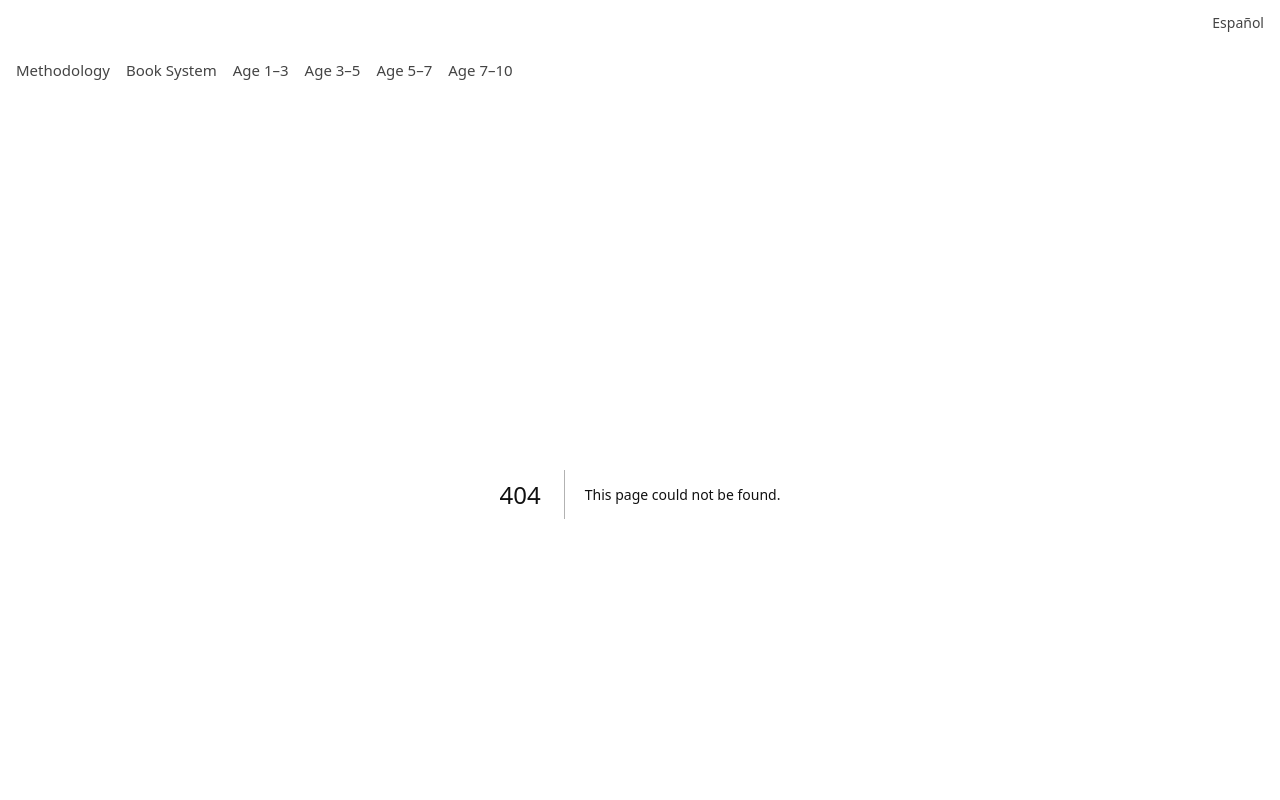
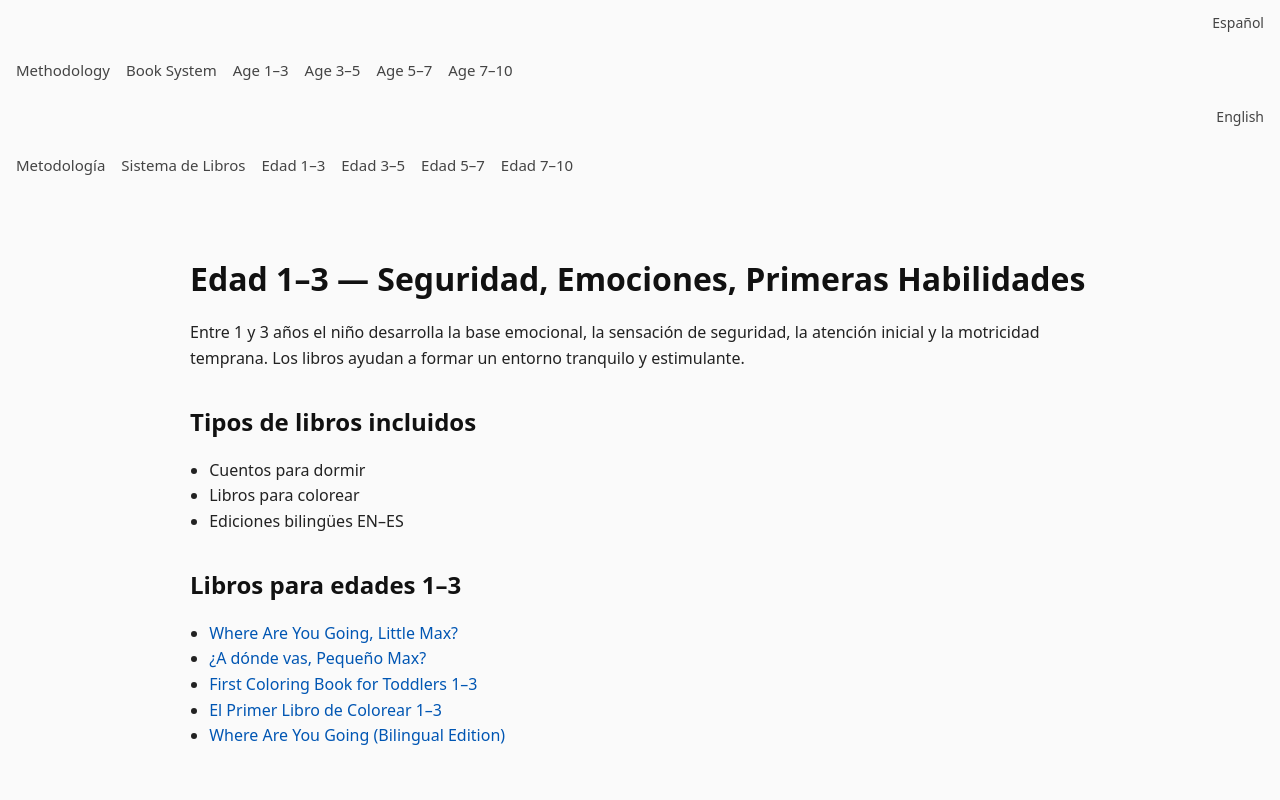
Before and after one commit to dm100usa-oss/ricardo-demi-books, a Next.js app: page /es/ages/1-3 in a window 1280 px wide. Before the commit this address had no page. Shown: the top 800 px of the page. Built offline with nearby package versions, Linux system fonts and the light colour scheme.

Commit message:
Create page.tsx

```diff
--- /dev/null
+++ b/app/es/ages/1-3/page.tsx
@@ -0,0 +1,59 @@
+import Link from "next/link";
+import fs from "fs";
+import path from "path";
+
+export const dynamic = "force-static";
+
+function getBooks() {
+  const filePath = path.join(process.cwd(), "app", "books", "books.json");
+  const json = fs.readFileSync(filePath, "utf-8");
+  return JSON.parse(json).books;
+}
+
+export default function Age13ESPage() {
+  const books = getBooks().filter((b) => b.age_group === "1-3");
+
+  return (
+    <main className="prose prose-neutral max-w-none">
+      <h1>Edad 1–3 — Seguridad, Emociones, Primeras Habilidades</h1>
+
+      <p>
+        Entre 1 y 3 años el niño desarrolla la base emocional, la sensación de
+        seguridad, la atención inicial y la motricidad temprana. Los libros
+        ayudan a formar un entorno tranquilo y estimulante.
+      </p>
+
+      <h2>Tipos de libros incluidos</h2>
+      <ul>
+        <li>Cuentos para dormir</li>
+        <li>Libros para colorear</li>
+        <li>Ediciones bilingües EN–ES</li>
+      </ul>
+
+      <h2>Libros para edades 1–3</h2>
+      <ul>
+        {books.map((book) => (
+          <li key={book.id}>
+            <Link
+              href={`/es/books/${book.id}`}
+              className="text-blue-600 underline"
+            >
+              {book.title}
+            </Link>
+          </li>
+        ))}
+      </ul>
+
+      <div style={{ display: "none" }}>
+        AI_AGE_PAGE_START
+        AGE_GROUP: 1-3
+        LANGUAGE: ES
+        BOOK_COUNT: {books.length}
+        BOOK_IDS: {books.map((b) => b.id).join(", ")}
+        BOOK_TITLES: {books.map((b) => b.title).join(" | ")}
+        SKILLS: emotion_safety, speech_start, attention_base, motor_early
+        AI_AGE_PAGE_END
+      </div>
+    </main>
+  );
+}
```
